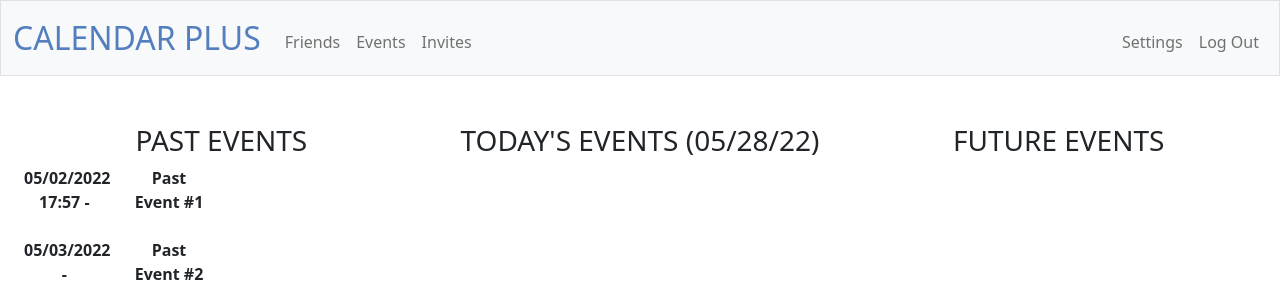
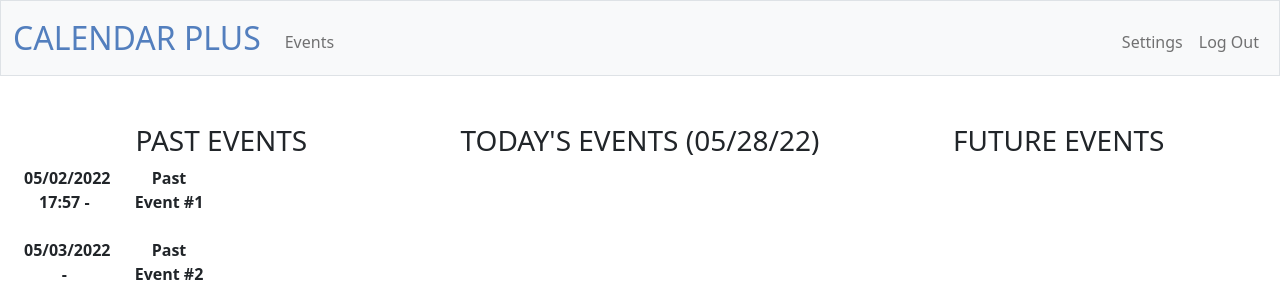
Before and after one commit to amandakso/cs50x-final-project, a Flask app: page /events in a window 1280 px wide. Shown: the top 300 px of the page. Run offline with Flask 2, Linux system fonts and the light colour scheme; a user stored in the database is signed in; data comes from the database, SQL or seed files in the repository; some libraries are stand-ins or nearby versions.

Commit message:
delete headings that will not have function for current version of app

```diff
--- a/templates/layout.html
+++ b/templates/layout.html
@@ -23,9 +23,7 @@
                 <div class="collapse navbar-collapse" id="navbar">
                     {% if session["user_id"] %}
                         <ul class="navbar-nav me-auto mt-2">
-                            <li class="nav-item"><a class="nav-link" href="/friends">Friends</a></li>
                             <li class="nav-item"><a class="nav-link" href="/events">Events</a></li>
-                            <li class="nav-item"><a class="nav-link" href="/invites">Invites</a></li>
                         </ul>
                         <ul class="navbar-nav ms-auto mt-2">
                             <li class="nav-item"><a class="nav-link" href="/settings">Settings</a></li>
```
Also changed, not shown: 1 other file.
